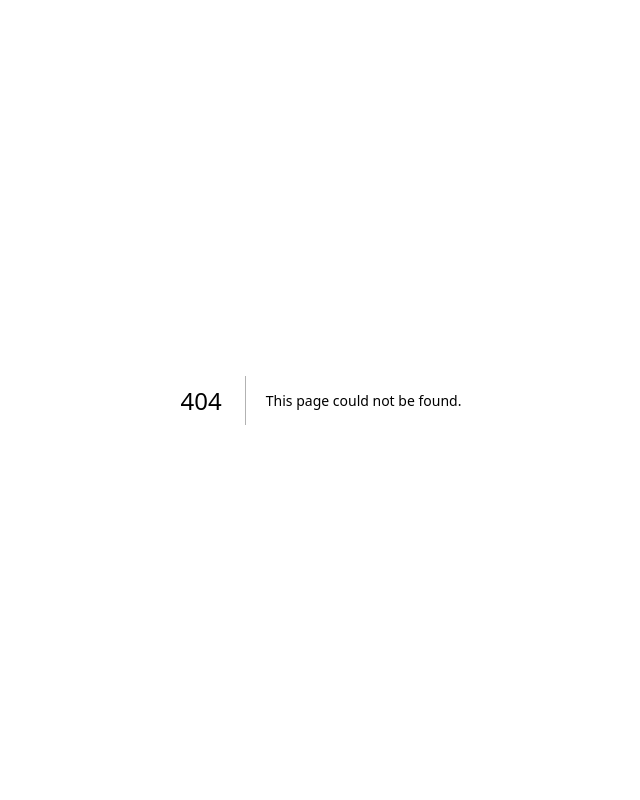
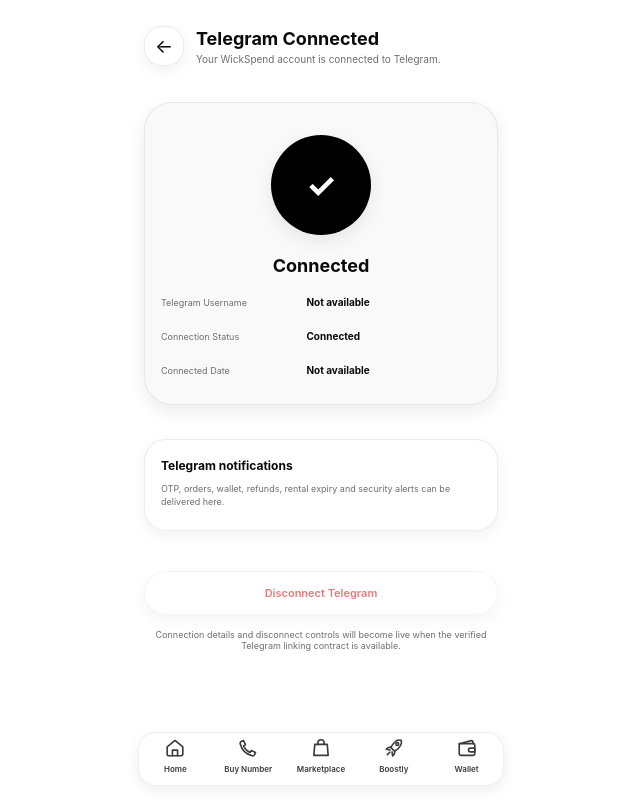
Before and after one commit to wis12dom34/-wickspend-web, a Next.js app: page /telegram-connection/connected in a window 1280 px wide. Before the commit this address had no page. Shown: the whole page, without its empty margins (319-959 px from the left). Built offline with nearby package versions, Linux system fonts and the light colour scheme.

Commit message:
Add Telegram connected state

```diff
--- /dev/null
+++ b/app/telegram-connection/connected/page.tsx
@@ -0,0 +1,22 @@
+"use client";
+import {PageShell} from "@/components/PageShell";
+
+export default function TelegramConnected(){
+  return <PageShell title="Telegram Connected" subtitle="Your WickSpend account is connected to Telegram." back="/settings">
+    <section style={{marginTop:32,background:"#f9f9fa",border:"1px solid rgba(0,0,0,.07)",borderRadius:28,boxShadow:"0 6px 18px rgba(0,0,0,.08)",padding:"32px 16px 28px",textAlign:"center"}}>
+      <div aria-hidden="true" style={{width:100,height:100,borderRadius:50,background:"#000",color:"#fff",display:"grid",placeItems:"center",fontSize:34,fontWeight:700,margin:"0 auto 20px",boxShadow:"0 6px 18px rgba(0,0,0,.08)"}}>✓</div>
+      <h2 style={{fontSize:18,margin:"0 0 20px"}}>Connected</h2>
+      <div style={{display:"grid",gap:22,textAlign:"left"}}>
+        <div style={{display:"grid",gridTemplateColumns:"1fr 1.2fr",alignItems:"center"}}><span style={{fontSize:9,color:"#6e6e73"}}>Telegram Username</span><strong style={{fontSize:10}}>Not available</strong></div>
+        <div style={{display:"grid",gridTemplateColumns:"1fr 1.2fr",alignItems:"center"}}><span style={{fontSize:9,color:"#6e6e73"}}>Connection Status</span><strong style={{fontSize:10}}>Connected</strong></div>
+        <div style={{display:"grid",gridTemplateColumns:"1fr 1.2fr",alignItems:"center"}}><span style={{fontSize:9,color:"#6e6e73"}}>Connected Date</span><strong style={{fontSize:10}}>Not available</strong></div>
+      </div>
+    </section>
+    <section className="glassCard" style={{marginTop:34,padding:"18px 16px 22px"}}>
+      <h3 style={{fontSize:12,margin:"0 0 10px"}}>Telegram notifications</h3>
+      <p style={{fontSize:9,lineHeight:1.4,color:"#6e6e73",margin:0}}>OTP, orders, wallet, refunds, rental expiry and security alerts can be delivered here.</p>
+    </section>
+    <button type="button" disabled title="Telegram disconnect backend is not verified yet" style={{width:"100%",height:44,marginTop:28,borderRadius:22,border:"1px solid rgba(0,0,0,.07)",background:"rgba(255,255,255,.95)",boxShadow:"0 6px 18px rgba(0,0,0,.08)",color:"#db1f1f",fontSize:11,fontWeight:600,opacity:.6}}>Disconnect Telegram</button>
+    <p className="screenMessage">Connection details and disconnect controls will become live when the verified Telegram linking contract is available.</p>
+  </PageShell>
+}
```
